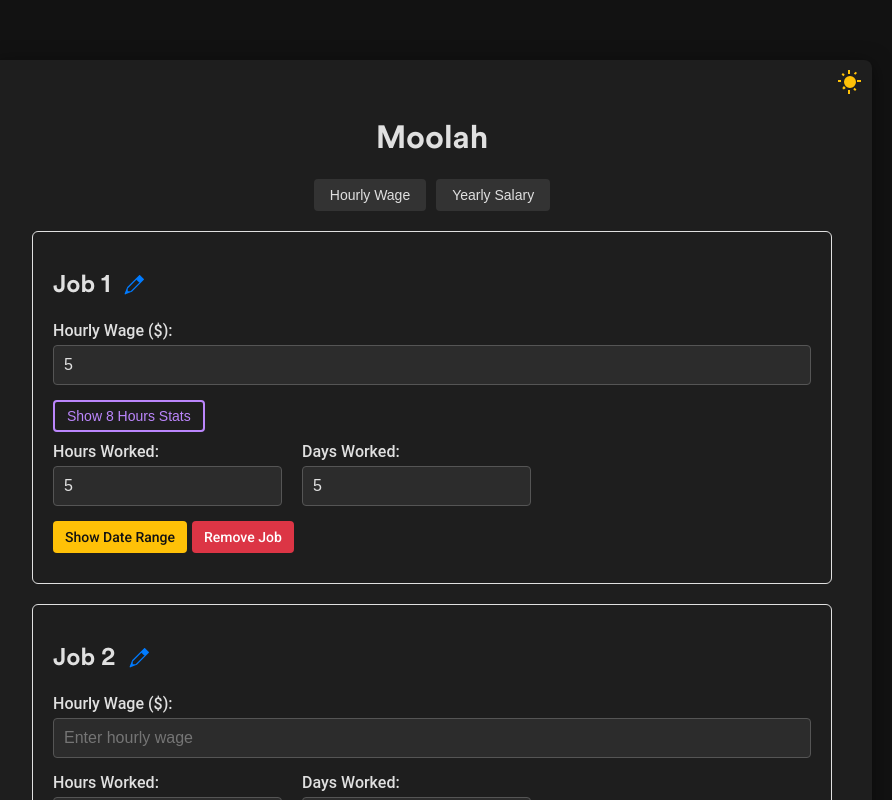
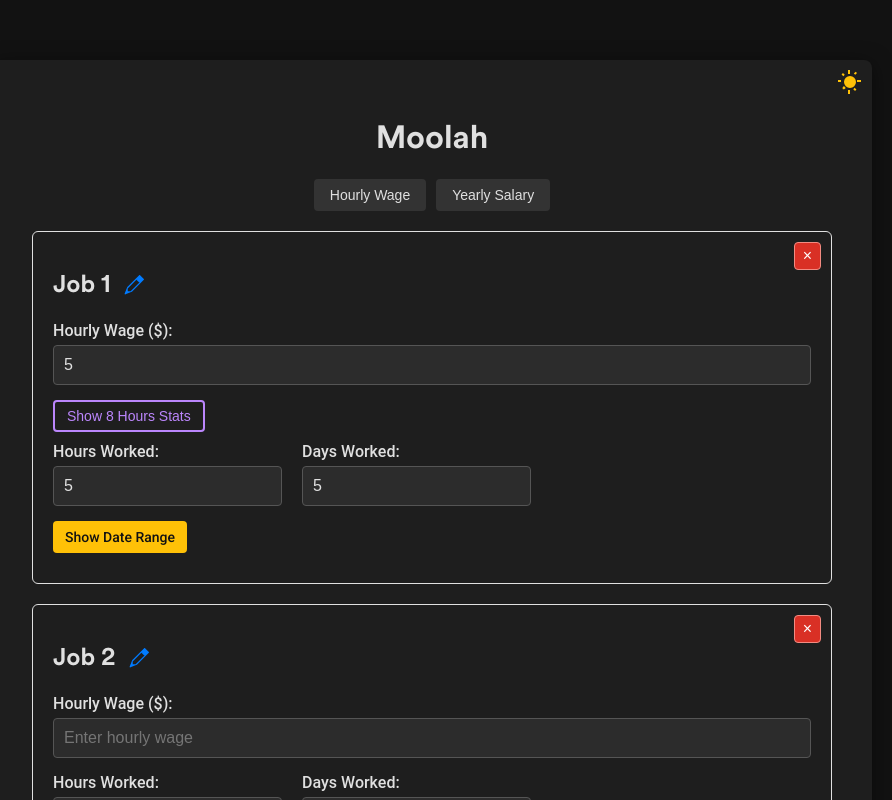
Before and after one commit to quangshuynh/moolah, a React (Create React App) app: page / in a window 1280 px wide. Both pictures are taken after typing "5", "5", "5" into the empty fields and a click on the button "Add Job". Shown: the top 800 px of the page, without its empty margins (208-1100 px from the left). Built offline with nearby package versions, Linux system fonts and the light colour scheme.

Commit message:
moved remove button to the top right

```diff
--- a/src/App.css
+++ b/src/App.css
@@ -3,14 +3,17 @@ body {
   font-family: 'Roboto', sans-serif;
   transition: background-color 0.3s, color 0.3s;
 }
+
 body.dark-mode {
   background-color: #121212;
   color: #e0e0e0;
 }
+
 body.light-mode {
   background-color: #f0f2f5;
   color: #333;
 }
+
 .app-container {
   max-width: 800px;
   margin: 60px auto;
@@ -19,36 +22,43 @@ body.light-mode {
   position: relative;
   transition: background-color 0.3s, box-shadow 0.3s;
 }
+
 .app-container.dark {
   background-color: #1e1e1e;
   box-shadow: 0 4px 20px rgba(0, 0, 0, 0.5);
 }
+
 .app-container.light {
   background-color: #ffffff;
   box-shadow: 0 4px 20px rgba(0, 0, 0, 0.1);
 }
+
 .header {
   position: absolute;
   top: 10px;
   right: 10px;
 }
+
 .mode-toggle {
   background: transparent;
   border: none;
   cursor: pointer;
   padding: 0;
 }
+
 h1, h2 {
   font-family: 'circular-bold', sans-serif;
   text-align: center;
   margin-bottom: 20px;
 }
+
 .calc-mode-selector {
   display: flex;
   justify-content: center;
   gap: 10px;
   margin-bottom: 20px;
 }
+
 .calc-mode-selector button {
   padding: 8px 16px;
   border: none;
@@ -59,20 +69,26 @@ h1, h2 {
   background: #ccc;
   color: #333;
 }
+
 .app-container.dark .calc-mode-selector button {
   background: #333;
   color: #e0e0e0;
 }
+
 .calc-mode-selector button.active {
   background-color: #007bff;
   color: #fff;
 }
+
 .calc-form {
   display: flex;
   flex-direction: column;
   gap: 20px;
 }
+
+
 .job-card {
+  position: relative;
   border: 1px solid;
   border-color: inherit;
   padding: 20px;
@@ -80,15 +96,19 @@ h1, h2 {
   background: inherit;
   transition: background-color 0.3s, border-color 0.3s;
 }
+
+
 .input-group {
   display: flex;
   flex-direction: column;
   margin-bottom: 15px;
 }
+
 .input-group label {
   margin-bottom: 5px;
   font-weight: 500;
 }
+
 .input-group input,
 .input-group select {
   padding: 10px;
@@ -99,38 +119,45 @@ h1, h2 {
   outline: none;
   transition: border 0.3s, background 0.3s, color 0.3s;
 }
+
 .app-container.dark .input-group input,
 .app-container.dark .input-group select {
   background: #2c2c2c;
   color: #e0e0e0;
   border-color: #555;
 }
+
 .app-container.light .input-group input,
 .app-container.light .input-group select {
   background: #fff;
   color: #333;
   border-color: #ccc;
 }
+
 .input-group input:focus,
 .input-group select:focus {
   border-color: #bb86fc;
 }
+
 .app-container.dark .input-group input:disabled,
 .app-container.dark .input-group select:disabled {
   background-color: #333;
   border-color: #444;
   color: #888;
 }
+
 .app-container.light .input-group input:disabled,
 .app-container.light .input-group select:disabled {
   background-color: #e9ecef;
   border-color: #ccc;
   color: #666;
 }
+
 .horizontal-group {
   display: flex;
   gap: 20px;
 }
+
 .show-date-range-btn {
   background: #ffc107;
   border: none;
@@ -143,9 +170,11 @@ h1, h2 {
   color: #121212;
   transition: background 0.3s;
 }
+
 .show-date-range-btn:hover {
   background: #e0a800;
 }
+
 .toggle-stats-btn {
   background: transparent;
   border: 2px solid #007bff;
@@ -157,18 +186,22 @@ h1, h2 {
   margin-bottom: 10px;
   transition: all 0.3s;
 }
+
 .app-container.dark .toggle-stats-btn {
   border-color: #bb86fc;
   color: #bb86fc;
 }
+
 .toggle-stats-btn:hover {
   background-color: #007bff;
   color: #fff;
 }
+
 .app-container.dark .toggle-stats-btn:hover {
   background-color: #9b67d2;
   color: #fff;
 }
+
 .salary-breakdown-buttons {
   display: flex;
   flex-wrap: wrap;
@@ -176,6 +209,7 @@ h1, h2 {
   margin-top: 10px;
   margin-bottom: 15px;
 }
+
 .breakdown-button {
   flex: 1;
   background: #007bff;
@@ -187,48 +221,59 @@ h1, h2 {
   cursor: default;
   transition: background 0.3s, transform 0.2s;
 }
+
 .breakdown-button:hover {
   background: #0069d9;
   transform: translateY(-2px);
 }
+
 .app-container.dark .breakdown-button {
   background: #bb86fc;
 }
+
 .app-container.dark .breakdown-button:hover {
   background: #9b67d2;
 }
+
 .date-range {
   margin-top: 10px;
   border-top: 1px solid;
   border-color: inherit;
   padding-top: 15px;
 }
+
 .exclude-days {
   margin-top: 15px;
 }
+
 .exclude-days label {
   font-weight: 500;
   margin-bottom: 5px;
   display: block;
 }
+
 .checkbox-group {
   display: flex;
   flex-wrap: wrap;
   gap: 10px;
 }
+
 .checkbox-group label {
   font-size: 14px;
   cursor: pointer;
 }
+
 .salary-breakdown {
   background: rgba(0, 0, 0, 0.05);
   padding: 10px;
   border-radius: 4px;
   margin-top: 10px;
 }
+
 .app-container.dark .salary-breakdown {
   background: rgba(255, 255, 255, 0.1);
 }
+
 .eight-hours-note {
   background: rgba(0, 0, 0, 0.05);
   padding: 15px;
@@ -236,9 +281,11 @@ h1, h2 {
   margin-top: -10px;
   margin-bottom: -10px;
 }
+
 .app-container.dark .eight-hours-note {
   background: rgba(255, 255, 255, 0.1);
 }
+
 .remove-btn {
   background: #dc3545;
   color: #fff;
@@ -252,9 +299,11 @@ h1, h2 {
   margin-left: 5px;
   font-family: 'roboto-medium', sans-serif;
 }
+
 .remove-btn:hover {
   background: #c82333;
 }
+
 .add-btn, .calc-btn {
   background: #28a745;
   color: #fff;
@@ -265,54 +314,66 @@ h1, h2 {
   font-size: 16px;
   transition: background 0.3s;
 }
+
 .add-btn:hover, .calc-btn:hover {
   background: #218838;
 }
+
 .calc-btn {
   background: #007bff;
 }
+
 .calc-btn:hover {
   background: #0069d9;
 }
+
 .result {
   margin-top: 30px;
   text-align: center;
   font-size: 24px;
 }
+
 .yearly-calculator {
   display: flex;
   flex-direction: column;
   gap: 20px;
 }
+
 .job-name-container {
   display: flex;
   align-items: center;
   justify-content: space-between;
 }
+
 .display-name-group {
   display: flex;
   align-items: center;
 }
+
 .edit-icon-btn {
   background: transparent;
   border: none;
   cursor: pointer;
   margin-left: 8px;
 }
+
 .edit-icon-btn svg {
   width: 20px;
   height: 20px;
   fill: #007bff;
   transition: transform 0.3s;
 }
+
 .edit-icon-btn:hover svg {
   transform: scale(1.1);
 }
+
 .edit-name-group {
   display: flex;
   align-items: center;
   gap: 8px;
 }
+
 .job-name-input {
   font-size: 1.2rem;
   padding: 4px 8px;
@@ -323,6 +384,7 @@ h1, h2 {
   font-family: 'circular-bold', sans-serif;
   margin-bottom: 10px;
 }
+
 .done-btn {
   background: #28a745;
   border: none;
@@ -336,6 +398,7 @@ h1, h2 {
   font-size: 14px;
   font-family: 'roboto-medium', sans-serif;
 }
+
 .done-btn:hover {
   background: #218838;
 }
@@ -346,16 +409,47 @@ h1, h2 {
   border-radius: 8px;
   margin-top: 20px;
 }
+
 .income-breakdown p {
   font-size: 18px;
   margin: 5px 0;
 }
+
 .income-breakdown hr {
   border: none;
   border-top: 1px solid #ccc;
   margin: 15px 0;
 }
+
 .income-breakdown h2 {
   text-align: center;
   font-size: 22px;
 }
+
+.remove-icon-btn {
+  position: absolute;
+  top: 10px;
+  right: 10px;
+  border: 1px solid;
+  border-radius: 4px;
+  padding: 4px 8px;
+  font-size: 16px;
+  cursor: pointer;
+  transition: all 0.3s;
+}
+
+.app-container.light .remove-icon-btn {
+  border-color: #dc3545;
+  background-color: #ffe5e5;
+  color: #dc3545;
+}
+
+.app-container.dark .remove-icon-btn {
+  border-color: #f28b82;
+  background-color: #d93025;
+  color: #fff;
+}
+
+.remove-icon-btn:hover {
+  transform: scale(1.1);
+}
--- a/src/App.js
+++ b/src/App.js
@@ -20,6 +20,7 @@ function App() {
     }
   ]);
   const [annualSalary, setAnnualSalary] = useState("");
+
   const [result, setResult] = useState(null);
 
   useEffect(() => {
@@ -162,6 +163,15 @@ function App() {
         <form onSubmit={handleJobSubmit} className="calc-form">
           {jobs.map((job, index) => (
             <div key={index} className="job-card">
+              {jobs.length > 1 && (
+                <button
+                  type="button"
+                  className="remove-icon-btn"
+                  onClick={() => removeJob(index)}
+                >
+                  &times;
+                </button>
+              )}
               <div className="job-name-container">
                 {job.isEditingName ? (
                   <div className="edit-name-group">
@@ -307,15 +317,6 @@ function App() {
                   </div>
                 </div>
               )}
-              {jobs.length > 1 && (
-                <button
-                  type="button"
-                  className="remove-btn"
-                  onClick={() => removeJob(index)}
-                >
-                  Remove Job
-                </button>
-              )}
             </div>
           ))}
           <button type="button" className="add-btn" onClick={addJob}>
@@ -329,7 +330,7 @@ function App() {
               {jobs.length > 1 ? (
                 <div className="income-breakdown">
                   {result.jobIncomes.map((job, index) => (
-                    <p key={index}>{job.jobName} Income: ${job.income.toFixed(2)}</p>
+                    <p key={index}>{job.jobName} income: ${job.income.toFixed(2)}</p>
                   ))}
                   <hr />
                   <h2>Total Income: ${result.totalIncome.toFixed(2)}</h2>
```
